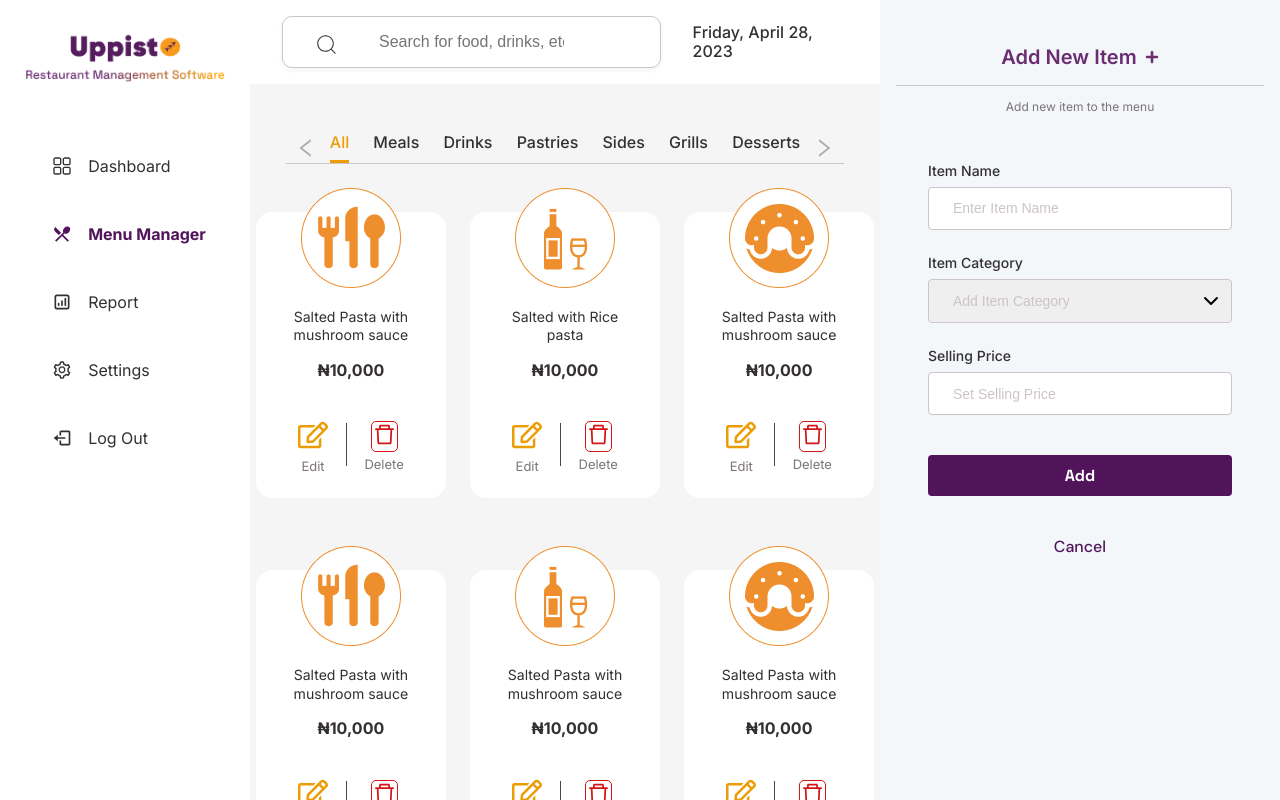
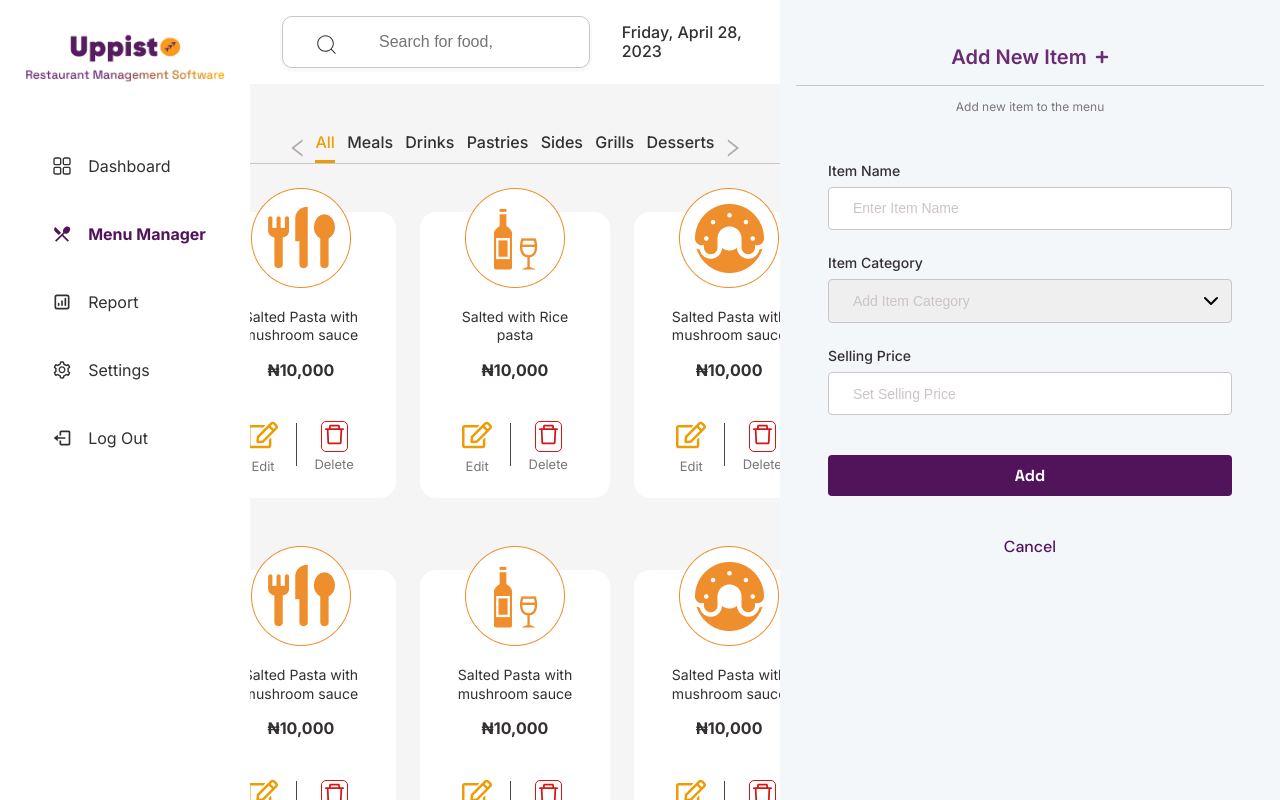
Before and after one commit to King-Mikaelson/vigilant-octo-enigma, a React (Create React App) app: page /dashboard in a window 1280 px wide. Built offline with nearby package versions, Linux system fonts and the light colour scheme.

Commit message:
made changes to dashboard scrrens

```diff
--- a/src/styleGuides.tsx
+++ b/src/styleGuides.tsx
@@ -1,9 +1,9 @@
 import Pos from "./features/pos";
 import Subscribe from "./features/subscription";
 import TopBar from "./components/topBar/index";
-import DeleteItem from "./components/items/deleteItem";
+// import DeleteItem from "./components/items/deleteItem";
 // import EditItem from "./components/items/editItem";
-import AddItem from "./components/items/addItem";
+// import AddItem from "./components/items/addItem";
 import Filters from "./components/filters";
 import MenuCard from "./components/menuCard";
 
@@ -13,10 +13,10 @@ export default function StyleGuides() {
       <MenuCard/>
       <Filters />
       <Pos />
-      <DeleteItem />
+      {/* <DeleteItem /> */}
       {/* Commented this out because the background effect affects the ENTIRE screen */}
       {/* <EditItem /> */}
-      <AddItem />
+      {/* <AddItem /> */}
       <TopBar />
       <Subscribe />
     </div>
--- a/src/styles/components/_filters.scss
+++ b/src/styles/components/_filters.scss
@@ -3,12 +3,14 @@
     align-items: center;
     justify-content: space-between;
     border-bottom: 1px solid $placeholder-gray;
-    padding: $xl-font $sm-font1;
+    padding: $xl-font $lg-font;
     padding-bottom: 0rem;
-    margin: 0rem $lg-font;
-
+    position: sticky;
+    background-color: $gray-bg;
+    top: 5rem;
+    z-index: 4;
     @include xl{
-        margin: 0rem $xxs-font;
+        padding: $xl-font $sm-font1;
     }
     &__list{
         display:flex;
@@ -24,9 +26,13 @@
     color:$black-color;
     padding-bottom: $sm-font1;
     border-bottom: 3px solid transparent;
+    cursor: pointer;
+
     }
     &__icon{
         color:$lighter-gray;
+        user-select: none;
+        cursor: pointer;
     }
     .filters__active{
      border-bottom: 3px solid $secondary-color;
--- a/src/styles/components/_modals.scss
+++ b/src/styles/components/_modals.scss
@@ -51,7 +51,8 @@
     width: 100%;
     height: 100%;
     background-color: rgba(0, 0, 0, 0.5);
-    z-index: 1;
+    z-index: 10;
+
 
     .del-content {
         position: absolute;
--- a/src/styles/pages/_pos.scss
+++ b/src/styles/pages/_pos.scss
@@ -5,7 +5,7 @@
 
 .pos {
     display: grid;
-    grid-template-columns: 1fr 400px;
+    grid-template-columns: 1fr 500px;
     grid-template-rows: 1fr 70px;
     height: 100vh;
     grid-template-areas: "main nav"
```
